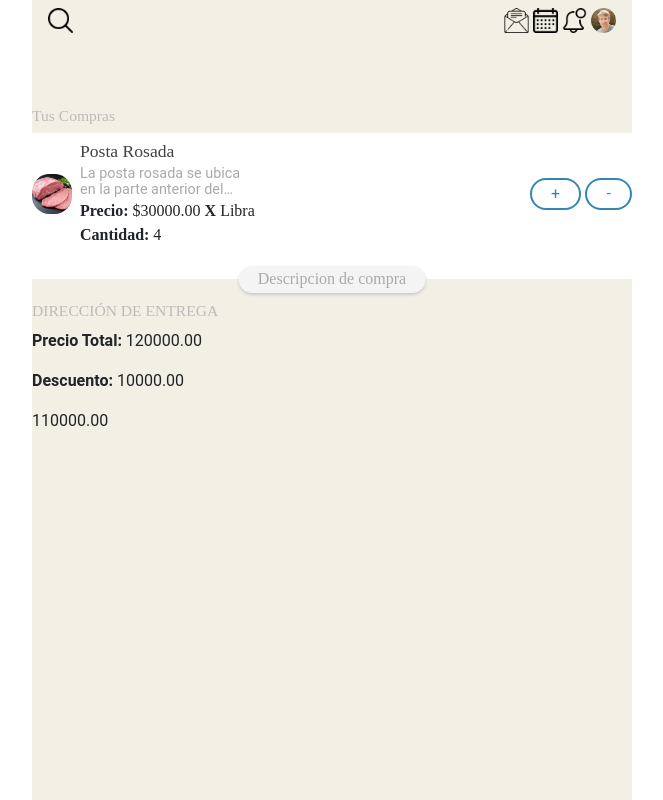
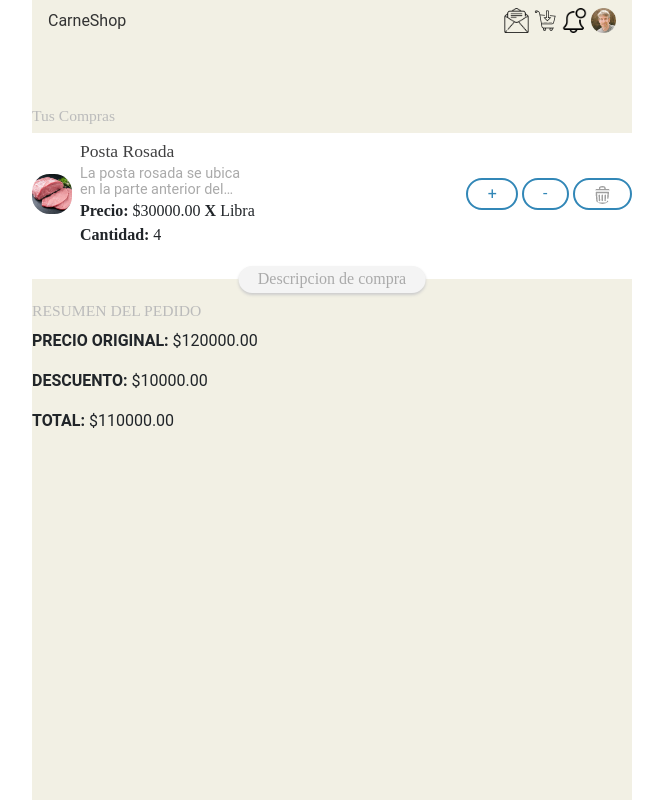
Before and after one commit to JorgitoR/CarneShop-Django-python, a Django app: page /check_out/ in a window 1280 px wide. Shown: the whole page, without its empty margins (308-971 px from the left). Run offline with Django 3.2, Linux system fonts and the light colour scheme; a user stored in the database is signed in; data comes from the database, SQL or seed files in the repository; both versions use the stored data as it was after the commit; some libraries are stand-ins or nearby versions.

Commit message:
CarneShop Django

```diff
--- a/template/dashboard/checkout.html
+++ b/template/dashboard/checkout.html
@@ -34,6 +34,11 @@
 				<a href="{% url 'minus_cart' item.content_object.slug %}">
 					<button>-</button>
 				</a>
+				<a href="">
+					<button>
+						<img src="{% static 'img/delete.png' %}" style="width: 17px; height: 18px;">
+					</button>
+				</a>
 			</div>
 
 			<button class="ShowMore">
@@ -46,14 +51,17 @@
 
 
 	</div>
-		<h6>DIRECCIÓN DE ENTREGA</h6>
+
+	{% include 'dashboard/resumen.html' %}
+
+		<h6>RESUMEN DEL PEDIDO</h6>
 		<div class="row mx-0">
 
 		</div>
 
 		{% if orden.precio_total %}
 			<p>
-				<strong>Precio Total:</strong> {{orden.precio_total}}
+				<strong>PRECIO ORIGINAL:</strong> ${{orden.precio_total}}
 			</p>
 
 		{% endif %}
@@ -61,13 +69,13 @@
 		{% if orden.descuento %}
 			<p>
 				<strong>
-					Descuento:
-				</strong>{{orden.descuento}}
+					DESCUENTO:
+				</strong>${{orden.descuento}}
 			</p>
 		{% endif %}
 
 		{% if orden.precio_total_with_discount %}
-			<p>{{orden.precio_total_with_discount}}</p>
+			<p><strong>TOTAL:</strong> ${{orden.precio_total_with_discount}}</p>
 		{% endif %}
 
 	</div>
--- a/template/dashboard/header.html
+++ b/template/dashboard/header.html
@@ -1,14 +1,14 @@
 {% load static %}
 <div class="header">
-		<a href="">
-			<img src="{% static 'img/search.png' %}">
+		<a href="{% url 'home' %}" class="a_home">
+			CarneShop
 		</a>
 		<div class="nav_items">
 			<a href="">
 				<img src="{% static 'img/invite.png' %}">
 			</a>
-			<a href="">
-				<img src="{% static 'img/calendar.png' %}">
+			<a href="{% url 'check_out' %}">
+				<img src="{% static 'img/cart.png' %}">
 			</a>
 			<a href="">
 				<img src="{% static 'img/noti.png' %}">
@@ -20,6 +20,11 @@
 </div>
 
 <style>
+
+		.a_home{
+			color: #333;
+		}
+
 		.header{
 		display: flex;
 		align-items: center;
--- /dev/null
+++ b/template/dashboard/resumen.html
@@ -0,0 +1,35 @@
+<div class="DivBienvenida" style="display: none;">
+
+	<div class="text-center">
+		<h1 class="mb-4">Ultimo importante paso</h1>
+		<h1 class="mb-3">
+			Completa el formulario para que tu pedido llegue a tu puerta
+		</h1>
+
+		<div class="BienvenidaContainer">
+			<div class="p-3">
+				<h3>CaneShop te gustaria enviarte notificaciones</h3>
+				<p>
+					El ajuste incluira tu Ubicacion, telefono.
+				</p>
+			</div>
+
+			<div class="action_btn">
+				<a href="">
+					Inicio
+				</a>
+				<a href="">
+					Ajustes
+				</a>
+			</div>
+
+		</div>
+
+	</div>
+</div>
+
+<style>
+
+
+
+</style>
```
Also changed, not shown: db.sqlite3, static/img/cart.png (added), static/img/delete.png (added).
